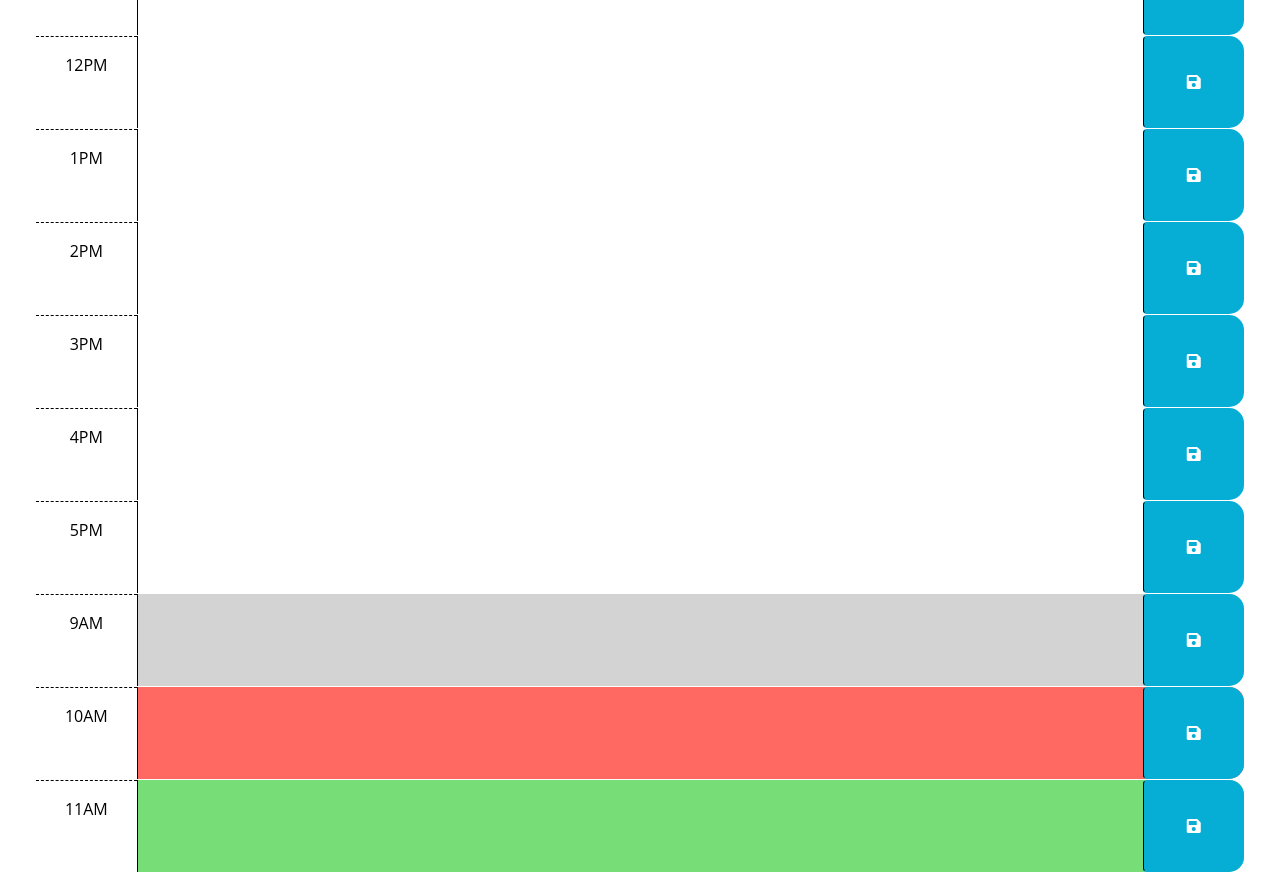
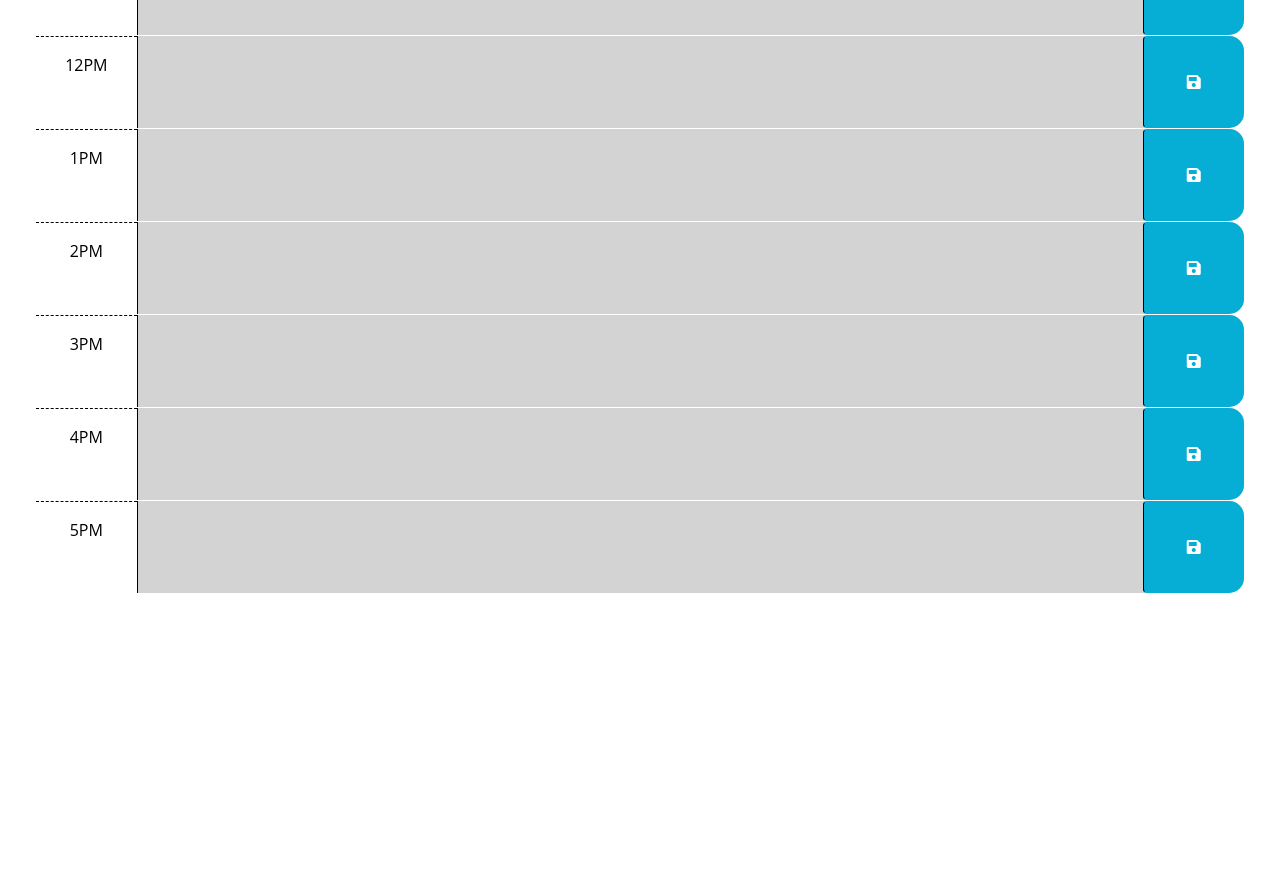
Before and after one commit to kalleepar/Daily_Planner2023, a plain HTML site: page Develop/index.html in a window 1280 px wide. Shown: the part 541-1413 px from the top of the page. After the commit the page ends 1134 px from the top, so only its background shows below. Drawn offline with nearby package versions, Linux system fonts and the light colour scheme.

Commit message:
added dayjs

```diff
--- a/Develop/index.html
+++ b/Develop/index.html
@@ -61,7 +61,7 @@
             </button>
         </div>
 
-        <div id="hou11" class="row time-block">
+        <div id="hour11" class="row time-block">
             <div class="col-2 col-md-1 hour text-center py-3">11AM</div>
             <textarea class="col-8 col-md-10 description" rows="3">
             </textarea>
@@ -125,36 +125,9 @@
         </div>
 
 
-      <!-- Example of a past time block. The "past" class adds a gray background color. -->
-      <div id="hour-9" class="row time-block past">
-        <div class="col-2 col-md-1 hour text-center py-3">9AM</div>
-        <textarea class="col-8 col-md-10 description" rows="3"> </textarea>
-        <button class="btn saveBtn col-2 col-md-1" aria-label="save">
-          <i class="fas fa-save" aria-hidden="true"></i>
-        </button>
-      </div>
 
-      <!-- Example of a present time block. The "present" class adds a red background color. -->
-      <div id="hour-10" class="row time-block present">
-        <div class="col-2 col-md-1 hour text-center py-3">10AM</div>
-        <textarea class="col-8 col-md-10 description" rows="3"> </textarea>
-        <button class="btn saveBtn col-2 col-md-1" aria-label="save">
-          <i class="fas fa-save" aria-hidden="true"></i>
-        </button>
-      </div>
 
-      <!-- Example of a future time block. The "future" class adds a green background color. -->
-      <div id="hour-11" class="row time-block future">
-        <div class="col-2 col-md-1 hour text-center py-3">11AM</div>
-        <textarea class="col-8 col-md-10 description" rows="3"> </textarea>
-        <button class="btn saveBtn col-2 col-md-1" aria-label="save">
-          <i class="fas fa-save" aria-hidden="true"></i>
-        </button>
-      </div>
-    </div>
-
-    <script src="https://cdnjs.cloudflare.com/ajax/libs/jquery/3.2.1/jquery.min.js"
-    type="text/javascript"></script>
+    <script src="https://cdnjs.cloudflare.com/ajax/libs/jquery/3.2.1/jquery.min.js"></script>
     <script src="https://cdn.jsdelivr.net/npm/dayjs@1.11.3/dayjs.min.js"
     integrity="sha256-iu/zLUB+QgISXBLCW/mcDi/rnf4m4uEDO0wauy76x7U="
     crossorigin="anonymous"></script>
--- a/Develop/script.js
+++ b/Develop/script.js
@@ -6,7 +6,58 @@ $(function () {
     var todayDate = dayjs().format('MM/DD/YYYY')
     $("#currentDay").html(todayDate);
 
+    $(document).ready(function () {
 
+    $(".saveBtn").on("click", function () {
+
+        var text = $(this).siblings(".description").val();
+        var time = $(this).parent().attr("id");
+
+        // local save
+        localStorage.setItem(time, text);
+    })
+
+    function timeTracker() {
+        //dayjs hours
+        var timeNow = dayjs().hour();
+
+
+        $(".time-block").each(function () {
+            var blockTime = parseInt($(this).attr("id").split("hour")[1]);
+
+            if (blockTime < timeNow) {
+                $(this).removeClass("future");
+                $(this).removeClass("present");
+                $(this).addClass("past");
+            }
+            else if (blockTime === timeNow) {
+                $(this).removeClass("past");
+                $(this).removeClass("future");
+                $(this).addClass("present");
+            }
+            else {
+                $(this).removeClass("present");
+                $(this).removeClass("past");
+                $(this).addClass("future");
+
+            }
+        })
+    }
+
+    // local items
+    $("#hour8 .description").val(localStorage.getItem("hour9"));
+    $("#hour9 .description").val(localStorage.getItem("hour10"));
+    $("#hour10 .description").val(localStorage.getItem("hour11"));
+    $("#hour11 .description").val(localStorage.getItem("hour12"));
+    $("#hour12 .description").val(localStorage.getItem("hour13"));
+    $("#hour13 .description").val(localStorage.getItem("hour14"));
+    $("#hour14 .description").val(localStorage.getItem("hour15"));
+    $("#hour15 .description").val(localStorage.getItem("hour16"));
+    $("#hour16 .description").val(localStorage.getItem("hour17"));
+    $("#hour17 .description").val(localStorage.getItem("hour17"));
+
+    timeTracker();
+})
     // TODO: Add a listener for click events on the save button. This code should
     // use the id in the containing time-block as a key to save the user input in
     // local storage. HINT: What does `this` reference in the click listener
```
